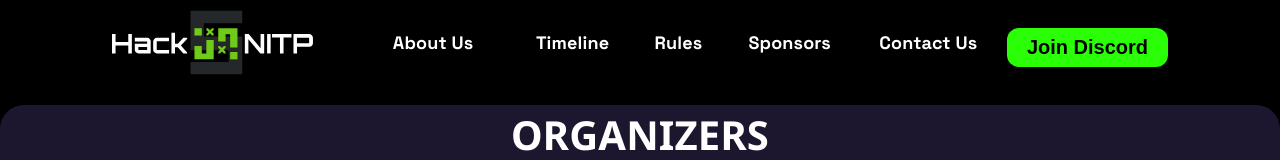
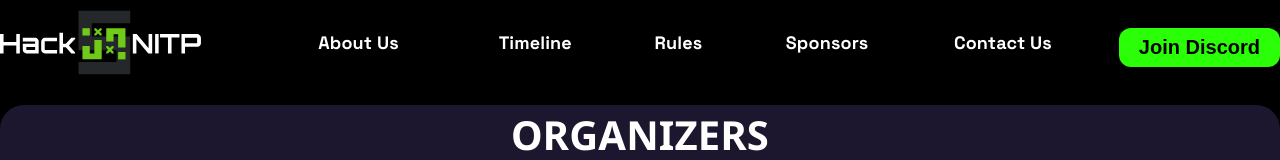
Before and after one commit to HackSlashNITP/hacknitp5.0, a Next.js app: page /contact-us in a window 1280 px wide. Shown: the top 160 px of the page. Built offline with nearby package versions, Linux system fonts and the light colour scheme.

Commit message:
Update header.js

```diff
--- a/components/header.js
+++ b/components/header.js
@@ -37,7 +37,7 @@ const Header= () => {
 
   return (
     <nav
-      className="relative w-full flex flex-row p-[5px_0px] box-border items-center justify-center gap-[25px] md:flex-col"
+      className="relative w-full flex flex-row p-[5px_0px] box-border items-center justify-between gap-[25px] md:flex-col"
       id="navbar"
     >
       <img
```
